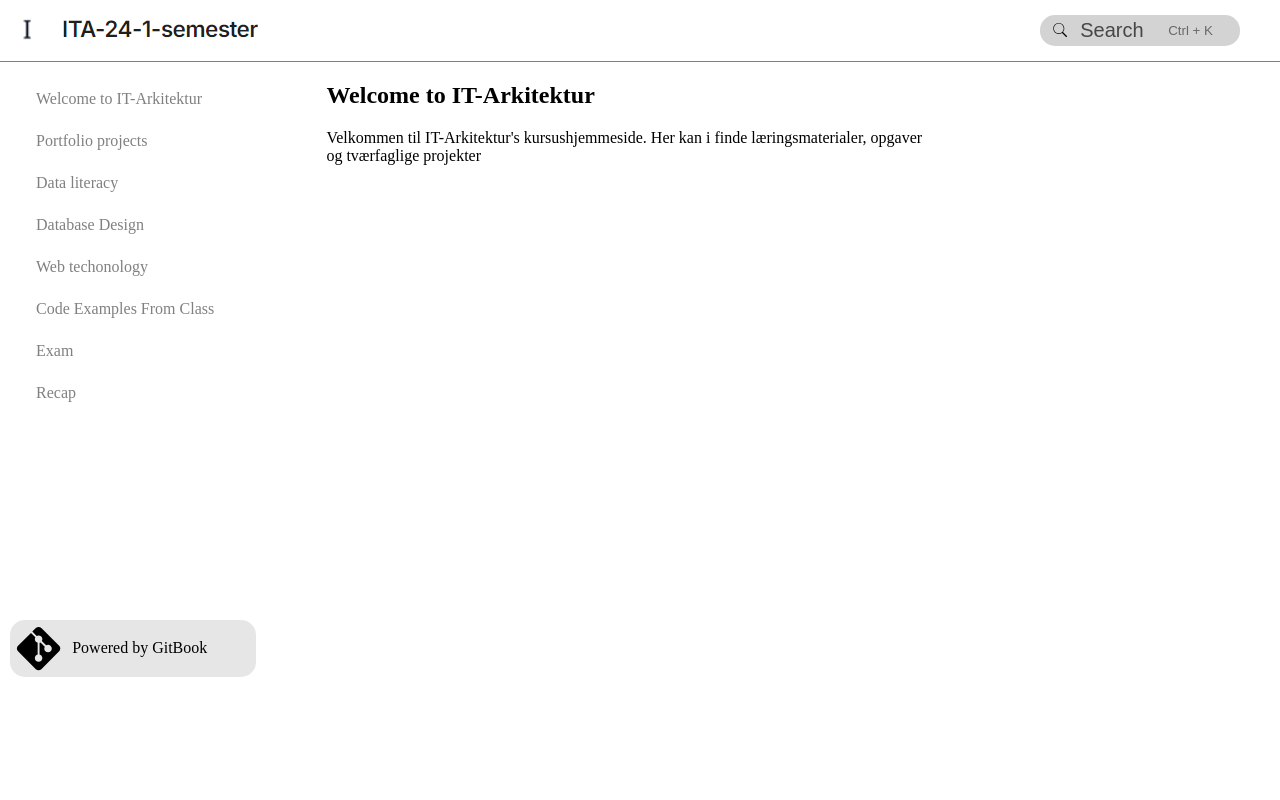
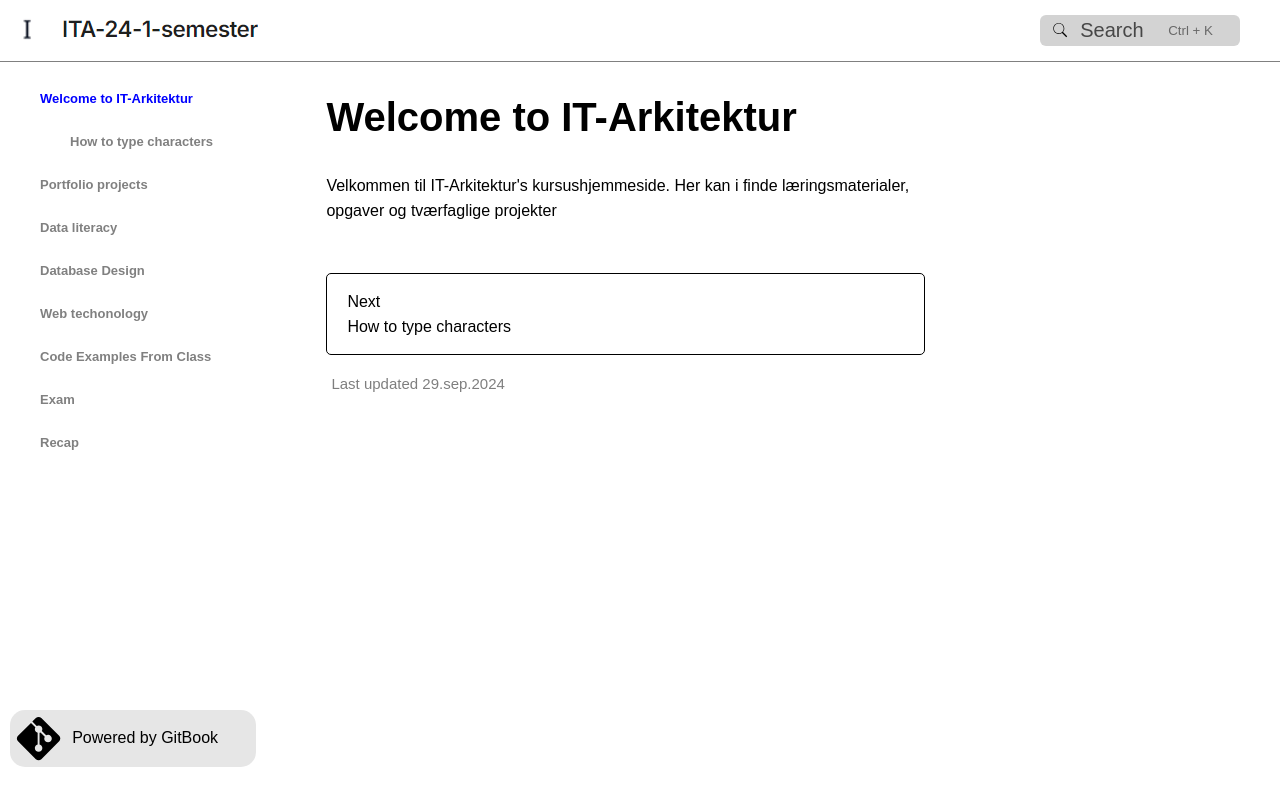
Before and after one commit to Junkersje/Portefolio_2, a website: page index.html in a window 1280 px wide. Drawn offline with Linux system fonts and the light colour scheme.

Commit message:
added links to sidebar

```diff
--- a/index.html
+++ b/index.html
@@ -26,60 +26,85 @@
     <div class="left-sidebar">
       <ul>
         <li>
+          <a>
             <div class="li-element">
-            <a>
+              <p id="active-site">
             Welcome to IT-Arkitektur
+              </p>
+            </div>
           </a>
-          </div>
         </li>
         <li>
-          <div class="li-element">
-            <a>
-              Portfolio projects
+          <a href="https://behu.gitbook.io/ita-24-1-semester/typing-characters-keyboard">
+            <div class="li-element" id="indent">
+              <p>
+                How to type characters
+              </p>
+            </div>
           </a>
-          </div>
         </li>
         <li>
+          <a href="https://behu.gitbook.io/ita-24-1-semester/portfolio-projects">
             <div class="li-element">
-            <a>
-              Data literacy
+              <p>
+                Portfolio projects
+              </p>
+            </div>
           </a>
-          </div>
         </li>
         <li>
+          <a href="https://behu.gitbook.io/ita-24-1-semester/data-literacy">
             <div class="li-element">
-            <a>
-              Database Design
+              <p>
+                Data literacy
+              </p>
+            </div>
           </a>
-          </div>
         </li>
         <li>
+          <a href="https://behu.gitbook.io/ita-24-1-semester/database-design">
             <div class="li-element">
-            <a>
-              Web techonology
+              <p>
+                Database Design
+              </p>
+            </div>
           </a>
-          </div>
         </li>
         <li>
+          <a href="https://behu.gitbook.io/ita-24-1-semester/web-technology">
             <div class="li-element">
-            <a>
-              Code Examples From Class
+              <p>
+                Web techonology
+              </p>
+            </div>
           </a>
-          </div>
         </li>
         <li>
+          <a href="https://behu.gitbook.io/ita-24-1-semester/code-examples-from-class">
             <div class="li-element">
-            <a>
-              Exam
+              <p>
+                Code Examples From Class
+              </p>
+            </div>
           </a>
-          </div>
         </li>
         <li>
+          <a href="https://behu.gitbook.io/ita-24-1-semester/exam">
             <div class="li-element">
-            <a>
+              <p>
+                Exam
+              </p>
+            </div>
+          </a>
+        </li>
+        <li>
+          <a href="https://behu.gitbook.io/ita-24-1-semester/recap">
+            <div class="li-element">
+              <p>
                 Recap
+              </p>
+            </div>
           </a>
-          </div>
         </li>
       </ul>
       <div class="sidebar-foot">
@@ -94,6 +119,20 @@
         <p>
           Velkommen til IT-Arkitektur's kursushjemmeside. Her kan i finde læringsmaterialer, opgaver og tværfaglige projekter
         </p>
+        <a class="next-chapter-link" href="https://behu.gitbook.io/ita-24-1-semester/typing-characters-keyboard">
+          <div class="next-chapter-button">
+            <p1>
+              Next
+            </p1>
+              <br>
+            <p2>
+              How to type characters
+            </p2>
+          </div>
+        </a>
+      <h3 class="last-updated">
+        Last updated 29.sep.2024
+      </h3>
     </div>
     <div class="right-sidebar">
     </div>
--- a/style.css
+++ b/style.css
@@ -1,6 +1,7 @@
 html, body{
-    height: 100%;
+    height: 100vh;
     margin: 0;
+    font-family: Arial, serif;
 }
 
 header{
@@ -18,7 +19,7 @@ header{
 
 .search-field button{
     display: grid;
-    border-radius: 15px;
+    border-radius: 6px;
     grid-template-columns: 15% 50% 35%;
     background-color: lightgrey;
     width: 100%;
@@ -43,7 +44,7 @@ button svg{
 .page {
     display: grid;
     grid-template-columns: 20% 55% 20%;
-    height: 630px;
+    height: 90vh;
     /* -------------------------------------------------------------------*/
 }
 
@@ -51,29 +52,41 @@ button svg{
     display: grid;
     flex-direction: row;
     margin-left: 10px;
-    align-content: space-between;
+    margin-top: 15px;
 }
 .left-sidebar ul{
     list-style-type: none;
     padding-left: 0;
+    margin: 0;
 }
 
-.left-sidebar li{
-    padding: 6px 6px 6px 6px;
+.left-sidebar li a{
+    text-decoration: none;
+    font-size: 13px;
+    font-weight: bold;
+}
+
+#indent{
+    text-indent: 30px;
 }
 
 .li-element {
     color: grey;
-    padding: 6px 6px 6px 20px;
     border-radius: 5px;
+    padding: 1px 0 1px 30px;
 }
+
 
 .li-element:hover {
     color: #474747;
     background-color: lightgrey;
-    padding: 6px 6px 6px 20px;
     border-radius: 5px;
 }
+
+#active-site{
+    color: blue;
+}
+
 
 .sidebar-foot {
     display: grid;
@@ -83,6 +96,7 @@ button svg{
     padding: 5px;
     background-color: #e6e6e6;
     max-height: 60px;
+    margin-top: auto;
     margin-bottom: 15px;
 }
 
@@ -93,3 +107,39 @@ button svg{
 .main-page {
     margin: 0 5% 0 10%;
 }
+.main-page h1{
+    font-weight: bold;
+    font-size: calc(100vh/20);
+}
+.main-page p{
+    max-width: 48rem;
+    line-height: 25px;
+}
+
+.next-chapter-link{
+    text-decoration: none;
+    color: black;
+}
+.next-chapter-link:hover{
+    text-decoration: inherit;
+    color: blue;
+}
+
+.next-chapter-button{
+    border: 1px solid;
+    border-radius: 5px;
+    margin-top: 50px;
+    padding: 15px 15px 15px 20px;
+    line-height: 25px;
+}
+p1 {
+    text-decoration: none;
+    color: black;
+}
+
+h3 {
+    font-size: 15px;
+    font-weight: lighter;
+    padding: 5px;
+    opacity: 50%;
+}
```
Lines whose indentation alone changed are shown as unchanged.
